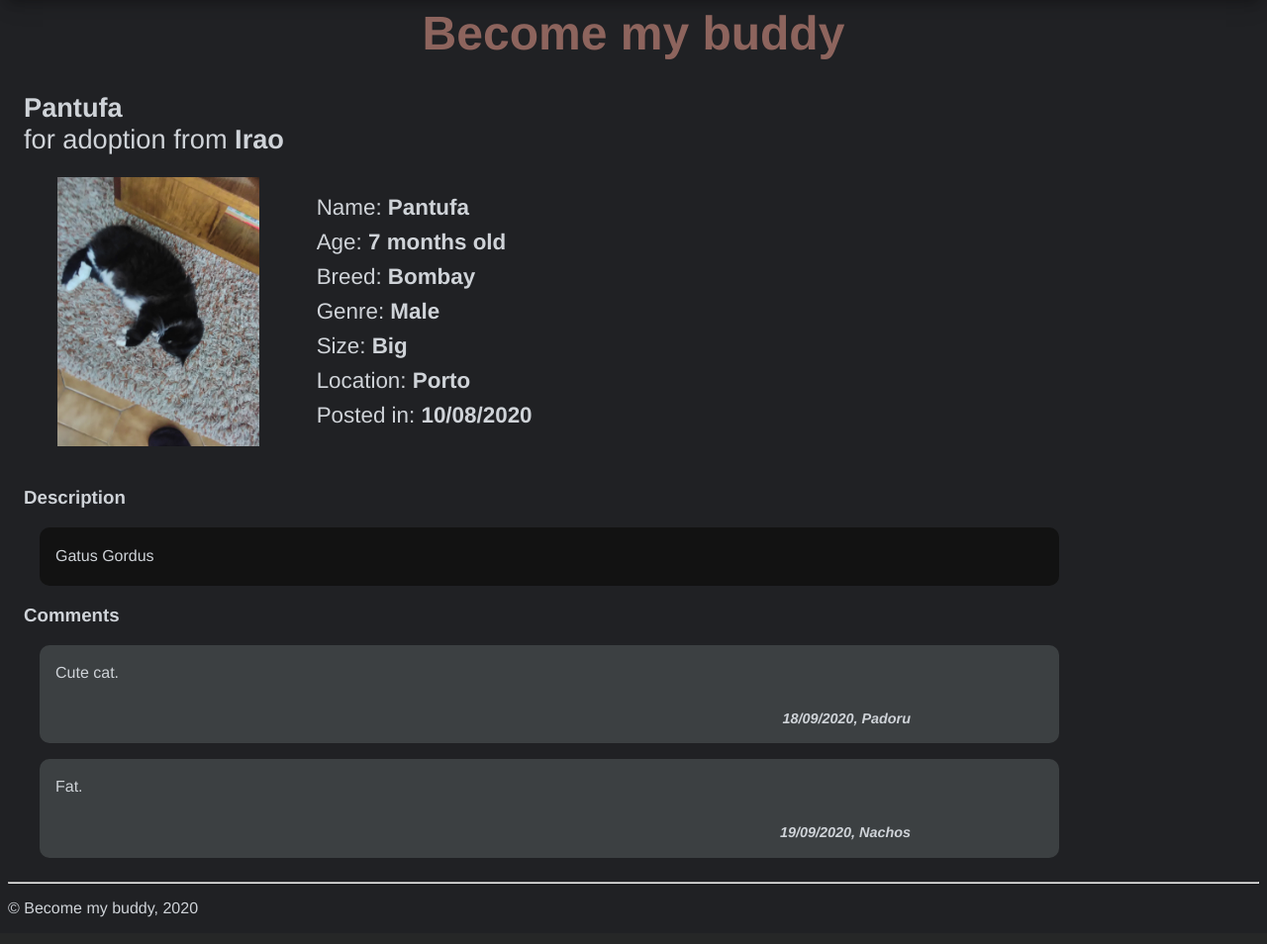
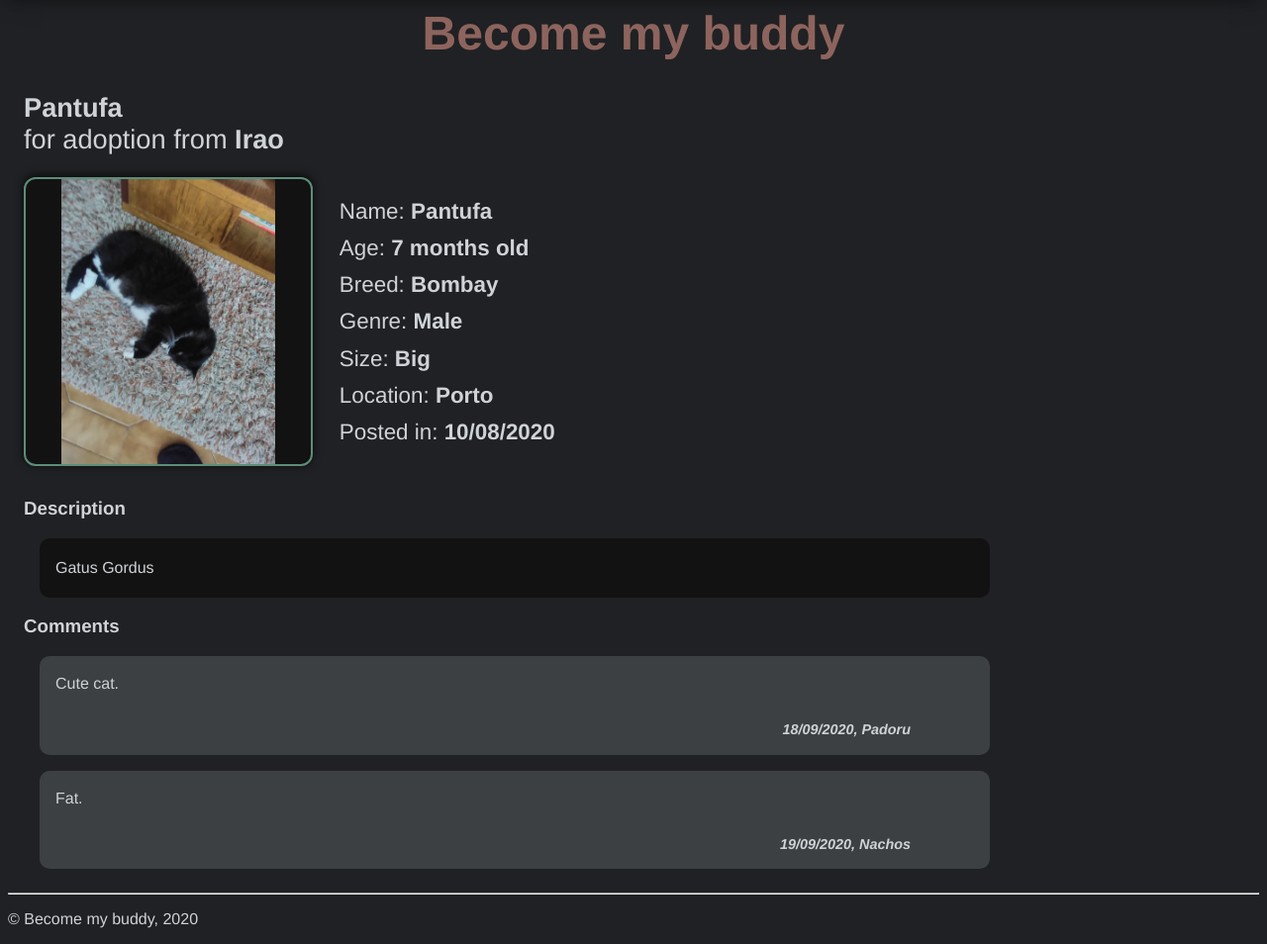
Before and after one commit to JoaoCostaIFG/LTW, a PHP site: page /pages/post.php?post_id=1 in a window 1280 px wide. Shown: the part 537-1491 px from the top of the page at 99% size. Before the commit the page ends 1464 px from the top, so only its background shows below. Run offline with PHP 8.4, Linux system fonts and the light colour scheme; data comes from the database, SQL or seed files in the repository.

Commit message:
Update: improved post page animal description.

```diff
--- a/css/style.css
+++ b/css/style.css
@@ -8,6 +8,8 @@
   --orange: #8d645d;
   --dark: #121212;
   --light: #3c4042;
+
+  --petpost-img-size: 18em;
 }
 
 body {
@@ -192,26 +194,45 @@ h4 a {
 }
 
 .petpost {
+  margin-top: 1em;
+  margin-bottom: 2em;
+}
+
+.petpost-img {
+  display: inline-block;
+  vertical-align: middle;
+
+  border: solid var(--green) 2px;
+  box-shadow: 0 -0.1em 0.5em 0 rgba(0, 0, 0, 0.8); /* the edgehog */
+  border-radius: 12px;
+  background-color: var(--dark);
+}
+
+.petpost-img div {
+  width: var(--petpost-img-size);
+  height: var(--petpost-img-size);
+
+  border-radius: 12px;
+  background-size: contain;
+}
+
+.petpost-info {
+  display: inline-block;
+  vertical-align: middle;
   margin: 0;
-  margin-top: 1.6em;
+  margin-left: 1em;
   padding: 0;
-  list-style-position: inside;
+
   font-size: 1.4em;
 }
 
-.petpost li {
+.petpost-info li {
   list-style-type: none;
-  padding: 0.2em;
-  margin-left: 13em;
 }
 
-.petpost-img {
-  width: 17em;
-  height: 17em;
-
-  border-radius: 12px;
-  background-size: contain;
-  float: left;
+.petpost-info li + li {
+  list-style-type: none;
+  margin-top: 0.5em;
 }
 
 .petpost-description,
@@ -222,17 +243,21 @@ h4 a {
 }
 
 .petpost-description {
-  width: 80%;
+  padding: 0.3em 1em;
+  width: 60em;
+  box-sizing: border-box;
+
   background-color: var(--dark);
-  padding: 0.3em 1em;
 }
 
 /* POST PAGE COMMENTS */
 .petpost-comment {
-  background-color: var(--light);
   margin-bottom: 1em;
   padding: 0.2em 1em;
-  width: 80%;
+  width: 60em;
+  box-sizing: border-box;
+
+  background-color: var(--light);
 }
 
 .petpost-comment p + p {
@@ -255,7 +280,7 @@ h4 a {
 }
 
 .signupform-item {
-  width: 60%; /* important */
+  max-width: 40em; /* important */
 }
 
 .signupform-item + .signupform-item {
@@ -314,3 +339,7 @@ h4 a {
   background-color: var(--darkGreen);
   box-shadow: 0 6px 10px 0 rgba(0, 0, 0, 0.3), 0 8px 22px 0 rgba(0, 0, 0, 0.3); /* the edgehog */
 }
+
+/* * { */
+  /* border: solid orange 1px; */
+/* } */
--- a/templates/tpl_post.php
+++ b/templates/tpl_post.php
@@ -58,13 +58,16 @@ function drawPost($post, $comments)
     ?>
 
 <div class="petpost-page">
-
   <h2>
     <b><?php echo $post['name']; ?></b> </br>
     for adoption from <b><?php echo $post['user']; ?></b>
   </h2>
-  <div class="petpost-img" style="background: url(<?php echo $photo_path; ?>) no-repeat center /auto 100%"></div>
-  <ul class="petpost">
+
+  <div class="petpost">
+    <div class="petpost-img" >
+      <div style="background: url(<?php echo $photo_path; ?>) no-repeat center /auto 100%"></div>
+    </div>
+    <ul class="petpost-info">
       <li>Name: <b><?php echo $post['name']; ?></b></li>
       <li>Age: <b><?php echo ageToString($post['age']); ?></b></li>
       <li>Breed: <b><?php echo $post['species']; ?></b></li>
@@ -73,9 +76,7 @@ function drawPost($post, $comments)
       <li>Location: <b><?php echo $post['location']; ?></b></li>
       <li>Posted in: <b><?php echo $post['date']; ?></b></li>
     </ul>
-
-  <br>
-  <br>
+  </div>
 
   <h3>Description</h3>
   <div class="petpost-description">
```
Lines whose indentation alone changed are shown as unchanged.
